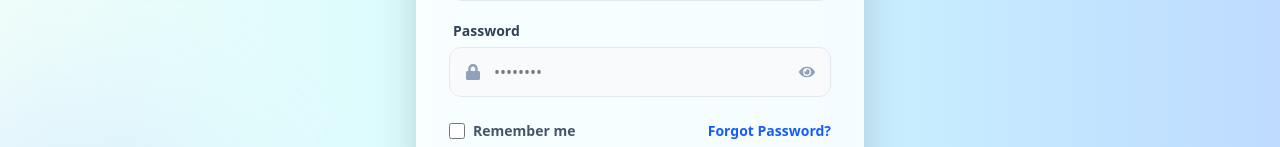
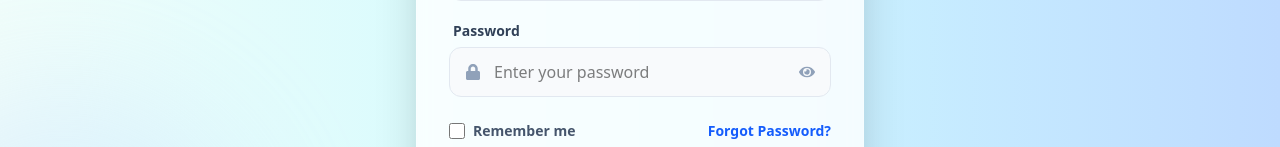
Before and after one commit to abhishek-2006/Parking-Management-System, a React (Vite) app in the folder frontend/: page / in a window 1280 px wide. Shown: the part 410-557 px from the top of the page. Built offline with nearby package versions, Linux system fonts and the light colour scheme.

Commit message:
Update password input placeholder in Login component for clarity

```diff
--- a/frontend/src/pages/login.jsx
+++ b/frontend/src/pages/login.jsx
@@ -73,7 +73,7 @@ const Login = () => {
                 value={password}
                 onChange={(e) => setPassword(e.target.value)}
                 className="w-full pl-11 pr-12 py-3 bg-slate-50 border border-slate-200 rounded-xl focus:outline-none focus:ring-2 focus:ring-blue-500/20 focus:border-blue-500 transition-all outline-none"
-                placeholder="••••••••"
+                placeholder="Enter your password"
                 required
               />
               <button
```
